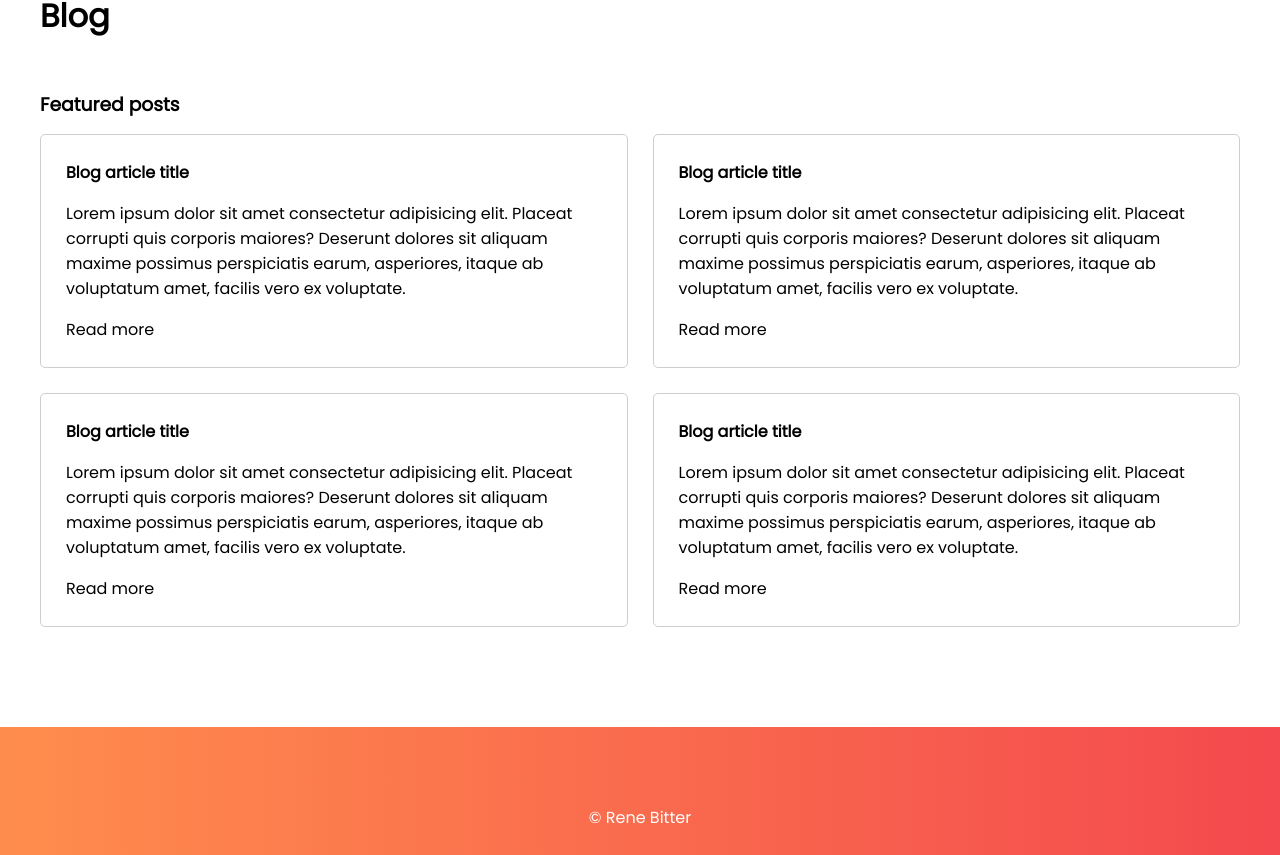
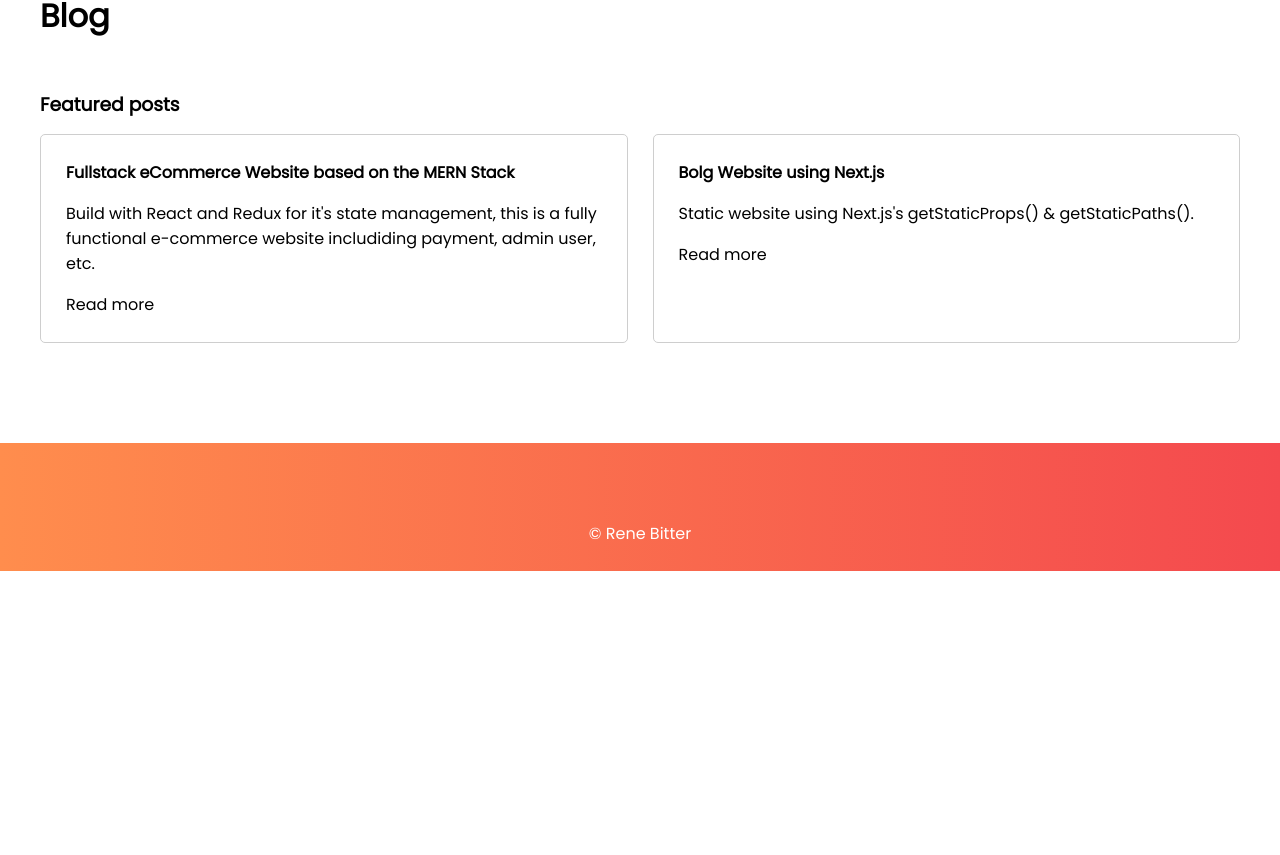
Before and after one commit to renebitter/portfolio, a Next.js app: page / in a window 1280 px wide. Shown: the part 3030-3885 px from the top of the page. After the commit the page ends 3601 px from the top, so only its background shows below. Built offline with nearby package versions, Linux system fonts and the light colour scheme; some icons are missing.

Commit message:
Add modal iteration

```diff
--- a/components/home/blog.js
+++ b/components/home/blog.js
@@ -1,6 +1,22 @@
 import classes from './blog.module.scss';
+import { useState } from 'react';
+import Modal from '../modal/modal';
+import posts from '../../data/posts.json';
 
 const Blog = () => {
+  const [showModal, setShowModal] = useState();
+  const [currentPost, setCurrentPost] = useState();
+
+  function showModalHandler(post) {
+    setCurrentPost(post);
+    setShowModal(true);
+  }
+
+  function closeModalHandler() {
+    setCurrentPost(null);
+    setShowModal(false);
+  }
+
   return (
     <section className={classes.blog} id='blog'>
       <div className={classes.container}>
@@ -9,68 +25,23 @@ const Blog = () => {
         <div className={classes.galleryWrap}>
           <h3 className={classes.galleryTitle}>Featured posts</h3>
           <div className={classes.gallery}>
-            <div className={classes.card}>
-              <div className={classes.cardContent}>
-                <h4>Blog article title</h4>
-                <p>
-                  Lorem ipsum dolor sit amet consectetur adipisicing elit.
-                  Placeat corrupti quis corporis maiores? Deserunt dolores sit
-                  aliquam maxime possimus perspiciatis earum, asperiores, itaque
-                  ab voluptatum amet, facilis vero ex voluptate.
-                </p>
+            {posts.map((post) => (
+              <div key={post._id} className={classes.card}>
+                <div className={classes.cardContent}>
+                  <h4>{post.title}</h4>
+                  <p>{post.excerpt}</p>
+                </div>
+                <div className={classes.cardAction}>
+                  <a href='#!' onClick={() => showModalHandler(post)}>
+                    Read more
+                  </a>
+                </div>
               </div>
-              <div className={classes.cardAction}>
-                <a href='#'>Read more</a>
-              </div>
-            </div>
-
-            <div className={classes.card}>
-              <div className={classes.cardContent}>
-                <h4>Blog article title</h4>
-                <p>
-                  Lorem ipsum dolor sit amet consectetur adipisicing elit.
-                  Placeat corrupti quis corporis maiores? Deserunt dolores sit
-                  aliquam maxime possimus perspiciatis earum, asperiores, itaque
-                  ab voluptatum amet, facilis vero ex voluptate.
-                </p>
-              </div>
-              <div className={classes.cardAction}>
-                <a href='#'>Read more</a>
-              </div>
-            </div>
-
-            <div className={classes.card}>
-              <div className={classes.cardContent}>
-                <h4>Blog article title</h4>
-                <p>
-                  Lorem ipsum dolor sit amet consectetur adipisicing elit.
-                  Placeat corrupti quis corporis maiores? Deserunt dolores sit
-                  aliquam maxime possimus perspiciatis earum, asperiores, itaque
-                  ab voluptatum amet, facilis vero ex voluptate.
-                </p>
-              </div>
-              <div className={classes.cardAction}>
-                <a href='#'>Read more</a>
-              </div>
-            </div>
-
-            <div className={classes.card}>
-              <div className={classes.cardContent}>
-                <h4>Blog article title</h4>
-                <p>
-                  Lorem ipsum dolor sit amet consectetur adipisicing elit.
-                  Placeat corrupti quis corporis maiores? Deserunt dolores sit
-                  aliquam maxime possimus perspiciatis earum, asperiores, itaque
-                  ab voluptatum amet, facilis vero ex voluptate.
-                </p>
-              </div>
-              <div className={classes.cardAction}>
-                <a href='#'>Read more</a>
-              </div>
-            </div>
+            ))}
           </div>
         </div>
       </div>
+      {showModal && <Modal post={currentPost} onClose={closeModalHandler} />}
     </section>
   );
 };
--- a/components/home/portfolio.js
+++ b/components/home/portfolio.js
@@ -6,12 +6,15 @@ import projects from '../../data/projects.json';
 
 const Portfolio = () => {
   const [showModal, setShowModal] = useState();
+  const [currentProject, setCurrentProject] = useState();
 
-  function showModalHandler() {
+  function showModalHandler(project) {
+    setCurrentProject(project);
     setShowModal(true);
   }
 
   function closeModalHandler() {
+    setCurrentProject(null);
     setShowModal(false);
   }
 
@@ -42,7 +45,7 @@ const Portfolio = () => {
 
               <div className={classes.columnRight}>
                 <div className={classes.card}>
-                  <a href='#!' onClick={showModalHandler}>
+                  <a href='#!' onClick={() => showModalHandler(project)}>
                     <Image
                       src={project.image}
                       width={500}
@@ -56,8 +59,9 @@ const Portfolio = () => {
           </div>
         ))}
       </div>
-
-      {showModal && <Modal project onClose={closeModalHandler} />}
+      {showModal && (
+        <Modal project={currentProject} onClose={closeModalHandler} />
+      )}
     </section>
   );
 };
--- /dev/null
+++ b/components/modal/blogModal.js
@@ -0,0 +1,15 @@
+import classes from './modal.module.scss';
+import Image from 'next/image';
+
+const BlogModal = (props) => {
+  const { post } = props;
+
+  return (
+    <div className={classes.modal}>
+      <div className={classes.projectModal}>
+        <h2>{post.title}</h2>
+      </div>
+    </div>
+  );
+};
+export default BlogModal;
--- /dev/null
+++ b/components/modal/contactModal.js
@@ -0,0 +1,51 @@
+import classes from './modal.module.scss';
+
+const ContactModal = (props) => {
+  //prop drilling
+
+  return (
+    <div className={classes.modal}>
+      <div className={classes.contactModal}>
+        <h2>Say hi!</h2>
+        <form id='contactForm' className={classes.contactForm} action=''>
+          <div className={classes.row}>
+            <div className={classes.inputField}>
+              <label htmlFor='name'>Name</label>
+              <input id='name' type='text' required />
+            </div>
+
+            <div className={classes.inputField}>
+              <label htmlFor='email'>E-mail</label>
+              <input id='email' type='email' required />
+            </div>
+          </div>
+
+          <div className={classes.inputField}>
+            <label htmlFor='textArea'>Your message here:</label>
+            <textarea
+              id='textArea'
+              className={classes.textarea}
+              required></textarea>
+          </div>
+
+          <div className={classes.action}>
+            <div className={classes.linkedinLink}>
+              <a
+                href='https://www.linkedin.com/in/rene-bitter/'
+                target='_blank'
+                rel='noreferrer'>
+                <i className='fab fa-linkedin'></i>
+              </a>
+            </div>
+            <div className={classes.sendLink}>
+              <a href='#!' className='btn btn-filled' onClick={props.onClose}>
+                Send Message
+              </a>
+            </div>
+          </div>
+        </form>
+      </div>
+    </div>
+  );
+};
+export default ContactModal;
--- /dev/null
+++ b/components/modal/projectModal.js
@@ -0,0 +1,45 @@
+import classes from './modal.module.scss';
+import Image from 'next/image';
+
+const ProjectModal = (props) => {
+  const { project } = props;
+
+  return (
+    <div className={classes.modal}>
+      <div className={classes.projectModal}>
+        <h2>{project.title}</h2>
+        <div className={classes.main}>
+          <div className={classes.projectRow}>
+            <div className={classes.image}>
+              {project.image && (
+                <Image src={project.image} width={500} height={360} alt='' />
+              )}
+
+              <div className={classes.modalLinks}>
+                <a href={project.liveLink} target='_blank' rel='noreferrer'>
+                  <i className='fas fa-link'></i>
+                  Live
+                </a>
+                <a href={project.githubLink} target='_blank' rel='noreferrer'>
+                  <i className='fab fa-github'></i>
+                  Github
+                </a>
+              </div>
+            </div>
+
+            <div className={classes.description}>
+              <p>{project.subtitle}</p>
+              <p>{project.description}</p>
+            </div>
+          </div>
+          <div className={classes.flowchart}>
+            {project.image && (
+              <Image src={project.image} width={500} height={360} alt='' />
+            )}
+          </div>
+        </div>
+      </div>
+    </div>
+  );
+};
+export default ProjectModal;
--- /dev/null
+++ b/data/posts.json
@@ -0,0 +1,14 @@
+[
+  {
+    "_id": "1",
+    "title": "Fullstack eCommerce Website based on the MERN Stack",
+    "category": "React, Redux, Mongo, Node, Express",
+    "excerpt": "Build with React and Redux for it's state management, this is a fully functional e-commerce website includiding payment, admin user, etc."
+  },
+  {
+    "_id": "2",
+    "title": "Bolg Website using Next.js",
+    "category": "React, Next.js",
+    "excerpt": "Static website using Next.js's getStaticProps() & getStaticPaths()."
+  }
+]
```
Also changed, not shown: components/modal/modal.js (+6 -107 lines), 1 other file (tests, documents, lock files or other folders).
